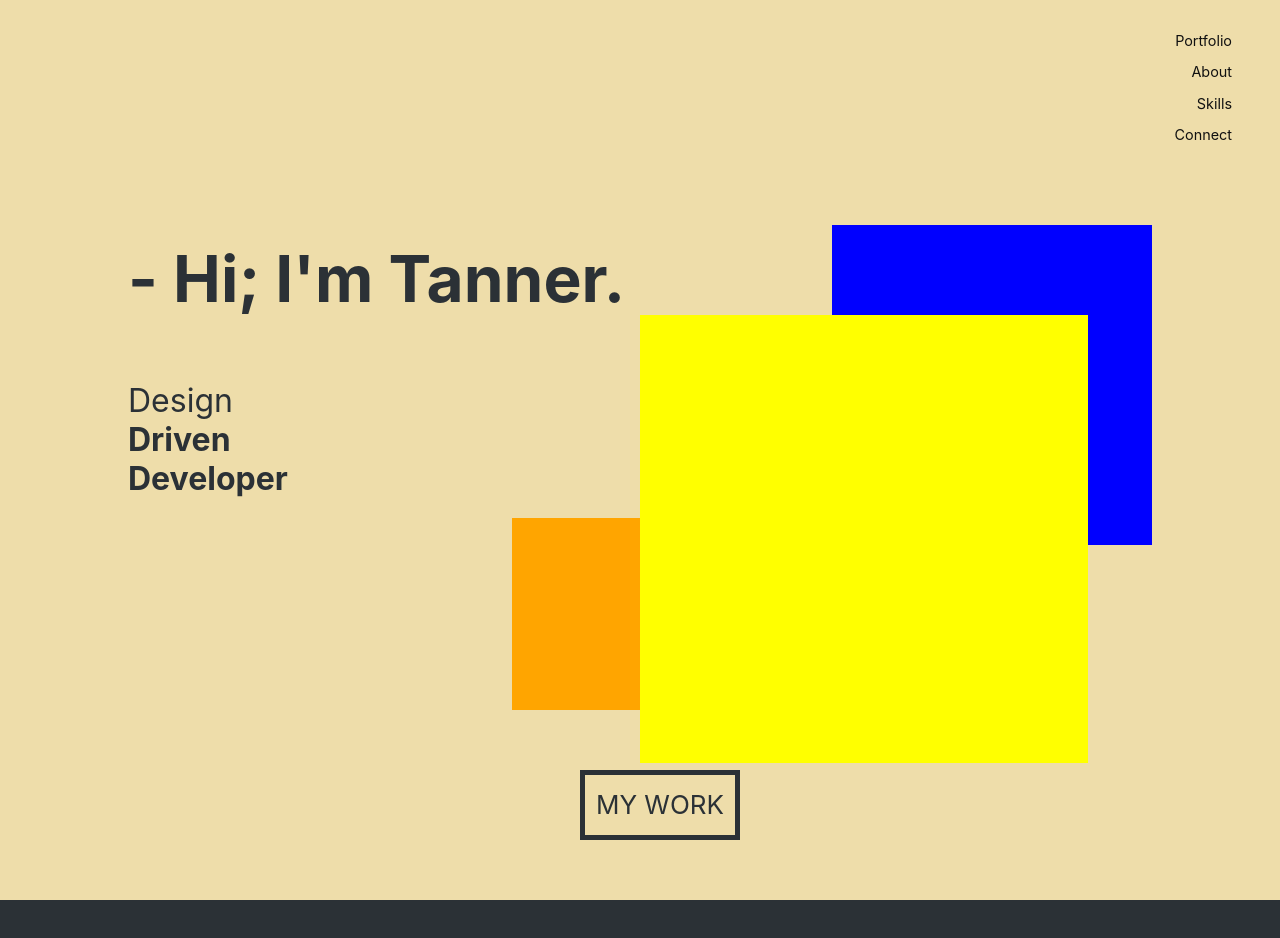
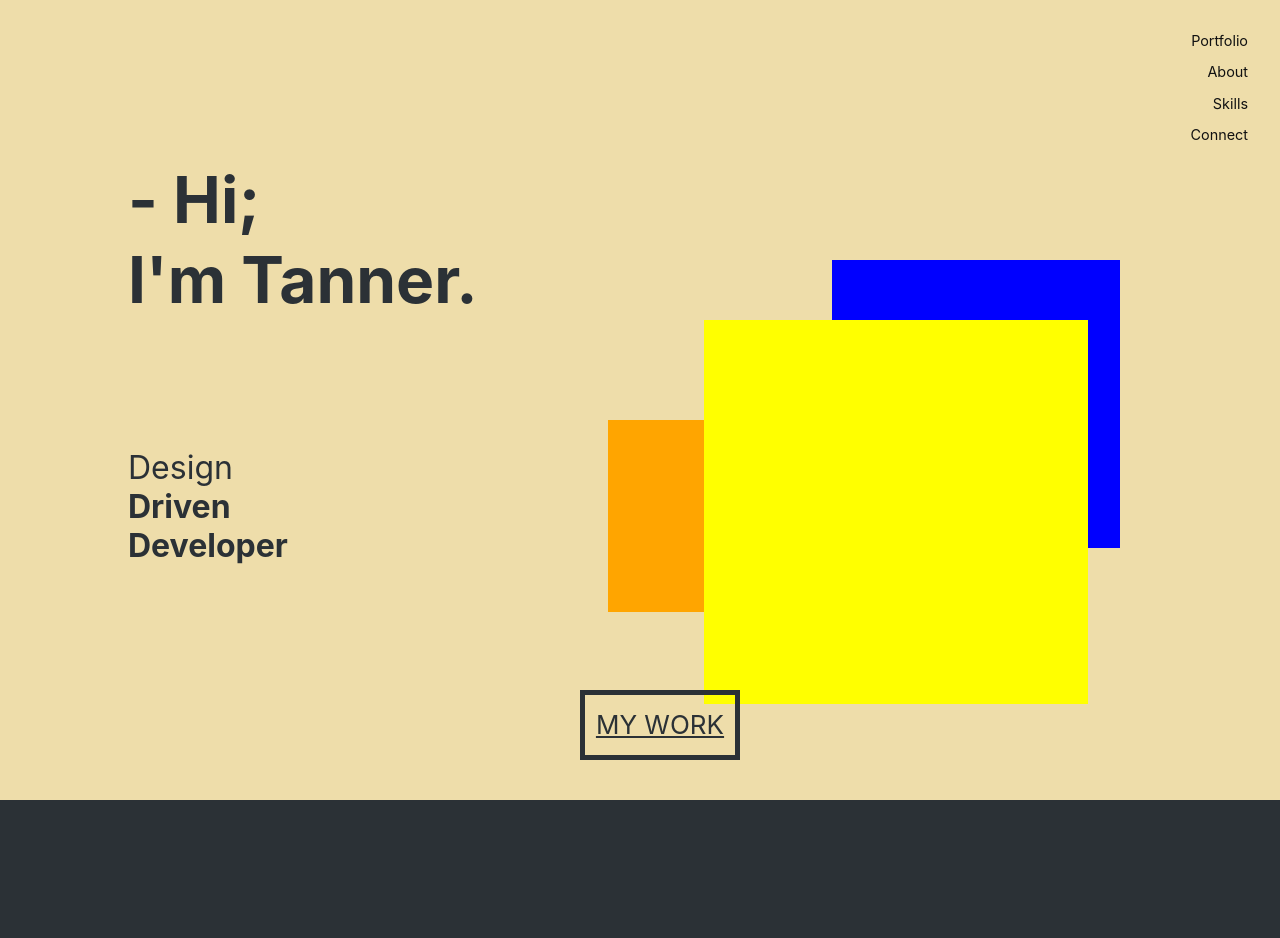
Before and after one commit to torourke14/portfolio-site, a React (Create React App) app in the folder tanners_website/: page / in a window 1280 px wide. Shown: the top 938 px of the page. Built offline with nearby package versions, Linux system fonts and the light colour scheme.

Commit message:
Added hyperlink underlines, pf arrow direction

```diff
--- a/tanners_website/src/components/FloatingNav.css
+++ b/tanners_website/src/components/FloatingNav.css
@@ -16,7 +16,7 @@
 .side-navigator .landing {
     position: fixed;
     top: 32px;
-    right: 48px;
+    right: 2.5%;
 }
 
     .side-navigator .landing a {
@@ -24,10 +24,15 @@
         text-align: right;
         padding-bottom: 0.9rem;
         text-decoration: none;
+        text-decoration-color: #2E5900;
         font-size: 0.9rem;
         color: #111;
         cursor: pointer;
-        /* transitions in component */
+    }
+    .side-navigator .landing a:hover {
+        text-decoration: underline;
+        text-decoration-color: #2E5900;
+        transition: all 1000ms linear;
     }
 
 
@@ -78,6 +83,7 @@
 .pullout-open .navbar {
     height: 100%;
     /*width: 0; --- 0/30vw on changes */
+    max-width: 25vw;
     position: fixed;
     z-index: 60;
     top: 0;
@@ -101,10 +107,9 @@
 
     .pullout-open .navbar *:hover {
         color: #EEDDAA;
-        transition: color 200ms linear;
-    }
-    .pullout-open .navbar .closebtn:hover {
-        transform: scale(1.1);
+        text-decoration: underline #EEDDAA;
+        transition: all 300ms linear;
+        margin-right: 6px;
     }
 
     .pullout-open .navbar .closebtn {
@@ -120,8 +125,9 @@
     /*--- Active Link Location --- */
     .pullout-open .navbar .activeLinkLoc {
         color: #EEDDAA;
+        margin-right: 6px;
     }
-    .pullout-open .navbar .activeLinkLoc {
+    .pullout-open .navbar .activeLinkLoc:hover {
         color: #E0BF00;
     }
 
--- a/tanners_website/src/components/FloatingNav.js
+++ b/tanners_website/src/components/FloatingNav.js
@@ -56,7 +56,7 @@ class FloatingNav extends React.Component {
                 transitionDuration: "0.4s", transitionDelay: "0.25s"
             };
             let openSidenavStyles = {
-                width: (deprecated && this.state.sidenavOpen) ? ("30vw") : ("0"),
+                width: (deprecated && this.state.sidenavOpen) ? ("100%") : ("0"),
                 transition: "width 0.5s linear",
                 transitionDuration: "0.4s", transitionDelay: "0.25s"
             };
@@ -82,7 +82,7 @@ class FloatingNav extends React.Component {
                             </span>
                         </div>
                     </div>
-                    <div className="pullout-open" >
+                    <div className="pullout-open">
                         <div className="navbar" style={openSidenavStyles}>
                             <span><FontAwesomeIcon icon={ faTimesCircle }
                                 size="2x" onClick={this.closeNav}/></span>
--- a/tanners_website/src/pages/Landing.css
+++ b/tanners_website/src/pages/Landing.css
@@ -7,9 +7,9 @@
     /* !!!! Take away once works dev finished */
     background-color: #EEDDAA;
     position: relative;
-    min-height: 100vh;
+    height: 100vh;
+    min-height: 100%;
     width: 100%;
-    height: 100%;
     margin: 0 auto;
     overflow: hidden;
 }
@@ -30,7 +30,7 @@
     .callout-container {
         position: absolute; z-index: 10;
         /*& NEW stack-context*/
-        top: 30vh;
+        top: 20vh;
         left: 10%;
         width: 50%;
         color: #2B3136;
@@ -40,8 +40,13 @@
         .rotating-text {
 
         }
+            .rotating-text h1 {
+                line-height: 1.25em; /*to sit at level of img */
+                max-width: 100%;
+                word-break: normal;
+            }
             .rotating-text h2 {
-                padding-top: 4rem;
+                padding-top: 8rem;
             }
             .rotating-text h2::before {
                 content: "Design \A";
@@ -67,11 +72,11 @@
             }
 
             .hero-img.pre {
-                width: 25%;
-                padding-top: 25%;
-                /*.. MUST be same to maintain aspect ratio*/
-                top: 25%;
-                right: 10%;
+                width: 22.5%;
+                padding-top: 22.5%;
+                /*.. Padding/Width MUST be same to maintain aspect ratio*/
+                top: 32.5vh;
+                right: 12.5vw;
                 background-color: blue;
                 /*background-image: url('../images/linkedin-icon.png');*/
                 background-repeat: no-repeat;
@@ -79,11 +84,11 @@
                 object-fit: contain;
             }
             .hero-img.main {
-                width: 35%;
-                padding-top: 35%;
+                width: 30%;
+                padding-top: 30%;
                 /*.. MUST be same to maintain aspect ratio*/
-                right: 15%;
-                top: 35%;
+                right: 15vw;
+                top: 40vh;
                 background-color: yellow;
                 /*background-image: url('../images/mail-icon.png');*/
                 background-repeat: no-repeat;
@@ -94,8 +99,8 @@
                 width: 15%;
                 padding-top: 15%;
                 /*.. MUST be same to maintain aspect ratio*/
-                right: 45%;
-                top: 57.5%;
+                right: 37.5vw;
+                top: 52.5vh;
                 background-color: orange;
                 /*background-image: url('../images/github-icon.png');*/
                 background-repeat: no-repeat;
@@ -152,9 +157,8 @@
 .linkDown {
     position: relative;
     width: 100%;
-    min-height: 100px;
-    padding-top: 40px;
-    bottom: 40px;
+    height: 100px;
+    bottom: 80px;
 }
 .landingLinkBox {
     position: relative;
@@ -172,6 +176,7 @@
     border: 5px solid #2b3136;
     overflow: hidden;
     text-transform: uppercase;
+    text-decoration: underline #2b3136;
     cursor: pointer;
     transition: width 0.5s ease-in-out,
             margin 0.5s ease-in-out,
@@ -195,6 +200,7 @@
     width: 70px;
     margin-left: -30px;
     border-radius: 50px;
+    text-decoration: none;
     color: rgba(43, 49, 54, 0); /*#2b3136*/
     transition: width 0.5s ease-in-out,
             margin 0.5s ease-in-out,
@@ -206,8 +212,8 @@
     }
 
     @keyframes arrowDown {
-        0%   { transform: translateY(70px); }
-        100% { transform: translateY(-50px); }
+        0%   { transform: translateY(-50px); }
+        100% { transform: translateY(70px); }
     }
 /* end ----- */
 
--- a/tanners_website/src/pages/Landing.js
+++ b/tanners_website/src/pages/Landing.js
@@ -48,7 +48,9 @@ class Landing extends React.Component {
                             <div id="landing-content">
                                 <div className="callout-container">
                                     <div className="rotating-text">
-                                        <h1>- Hi; I'm&nbsp;Tanner.</h1>
+                                        <span>
+                                            <h1>- Hi;</h1><h1>I'm&nbsp;Tanner.</h1>
+                                        </span>
                                         <h2><b>Driven</b></h2>
                                     </div>
                                 </div>
@@ -60,10 +62,9 @@ class Landing extends React.Component {
                                     onClick={ console.log("going down!") }>
                                     My Work
                                     <span className="arrow">
-                                    <FontAwesomeIcon icon={faArrowDown} />
+                                        <FontAwesomeIcon icon={faArrowDown} />
+                                    </span>
                                 </span>
-                                </span>
-
                             </div>
                         </div>
                     </NavigatorIntersectionObserver>
```
